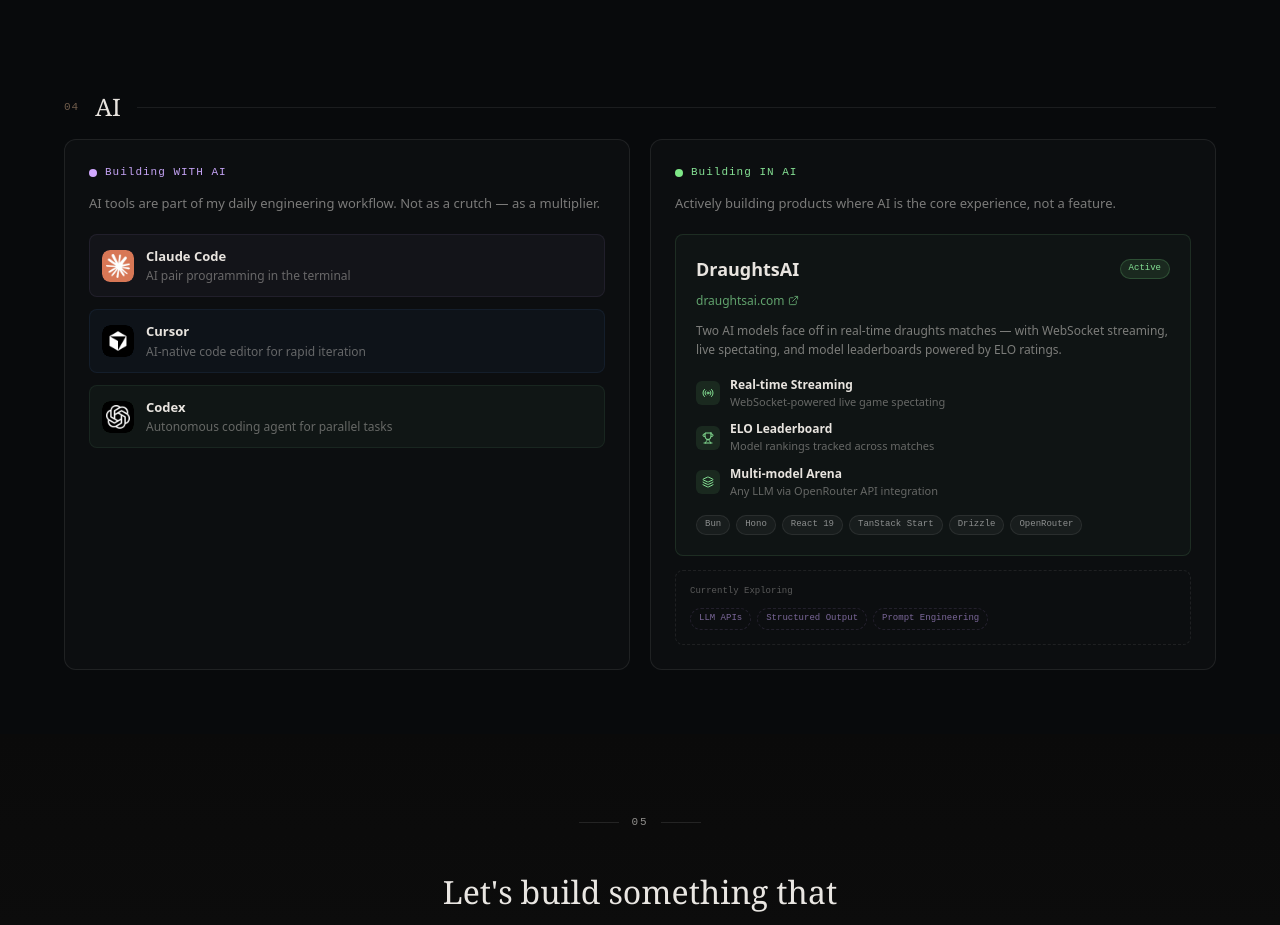
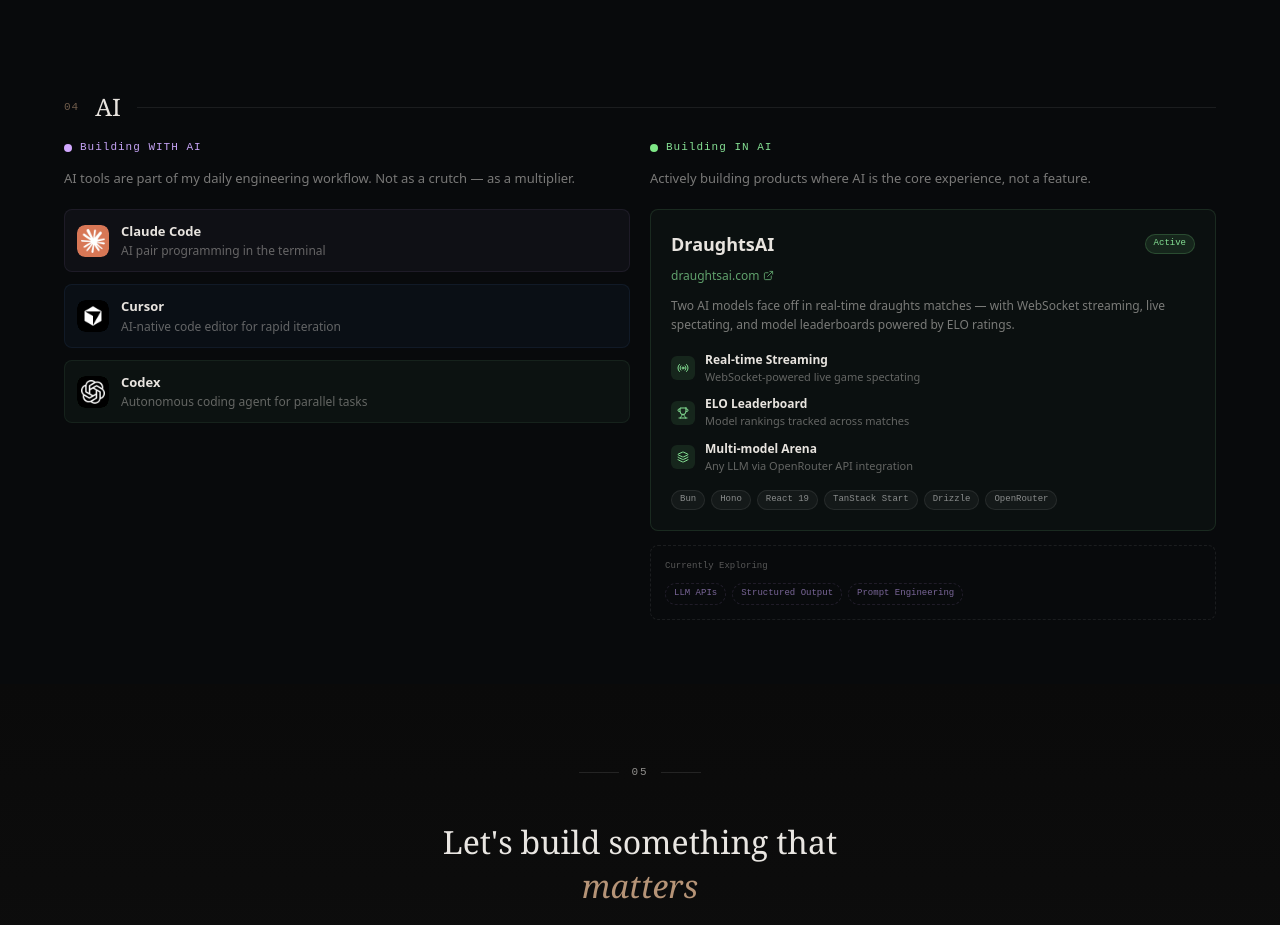
Before and after one commit to alexeibostan/alexei-portfolio, a Next.js app: page /en in a window 1280 px wide. Shown: the part 2760-3685 px from the top of the page. Built offline with nearby package versions, Linux system fonts and the light colour scheme; no server answers.

Commit message:
fix: remove background and border styles from AISection columns

```diff
--- a/src/components/sections/AISection.tsx
+++ b/src/components/sections/AISection.tsx
@@ -54,7 +54,7 @@ export function AISection({ aiTools, aiExploring }: AISectionProps) {
           {/* Two-column grid */}
           <div className="grid grid-cols-1 md:grid-cols-2 gap-5">
             {/* Left Column — Building WITH AI */}
-            <div className="bg-white/[0.02] border border-white/[0.08] rounded-xl p-6">
+            <div>
               {/* Column header */}
               <div className="flex items-center gap-2 mb-3">
                 <span
@@ -113,7 +113,7 @@ export function AISection({ aiTools, aiExploring }: AISectionProps) {
             </div>
 
             {/* Right Column — Building IN AI */}
-            <div className="bg-white/[0.02] border border-white/[0.08] rounded-xl p-6">
+            <div>
               {/* Column header */}
               <div className="flex items-center gap-2 mb-3">
                 <span
```
